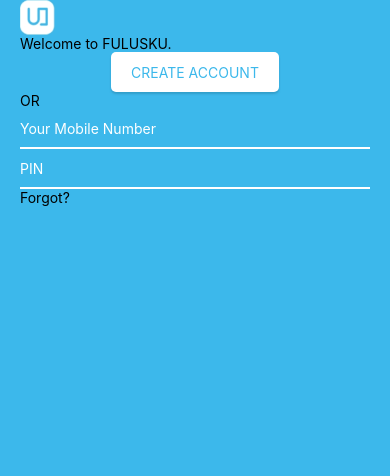
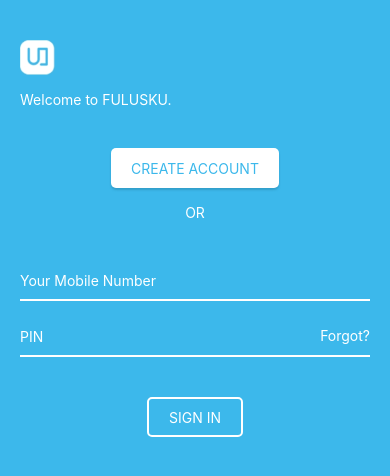
Before and after one commit to ekaadwar/FulusKu, a React Native app: screen /RegisterCode in a window 390 px wide. Shown: the top 476 px of the page. Built offline with nearby package versions, Linux system fonts and the light colour scheme.

Commit message:
membuat SpaceHorizontal component; mengatur spacing pada Login screen

```diff
--- a/src/components/MainButton.js
+++ b/src/components/MainButton.js
@@ -6,6 +6,9 @@
   if (primary) {
   }
   const styles = StyleSheet.create({
+    buttonWrap: {
+      alignItems: "center",
+    },
     primaryParent: {
       backgroundColor: "#FFF",
       shadowColor: "#2A86AC",
@@ -27,6 +30,7 @@
     },
   });
   return (
+    <View style={styles.buttonWrap}>
       <TouchableOpacity onPress={onPress}>
         <View
           style={[
@@ -39,6 +43,7 @@
           </Text>
         </View>
       </TouchableOpacity>
+    </View>
   );
 };
 
--- a/src/components/MainInput.js
+++ b/src/components/MainInput.js
@@ -1,7 +1,7 @@
 import React from "react";
 import { TextInput, StyleSheet } from "react-native";
 
-const MainInput = ({ placeholder = "Input your data" }) => {
+const MainInput = ({ numeric = false, placeholder = "Input your data" }) => {
   const styles = StyleSheet.create({
     input: {
       color: "#FFF",
@@ -11,7 +11,13 @@
       borderBottomColor: "#FFF",
     },
   });
-  return <TextInput style={styles.input} placeholder={placeholder} />;
+  return (
+    <TextInput
+      style={styles.input}
+      placeholder={placeholder}
+      keyboardType={numeric ? "numeric" : "default"}
+    />
+  );
 };
 
 export default MainInput;
--- /dev/null
+++ b/src/components/SpaceHorizontal.js
@@ -0,0 +1,13 @@
+import React from "react";
+import { View, StyleSheet } from "react-native";
+
+const SpaceHorizontal = ({ space = 5 }) => {
+  const styles = StyleSheet.create({
+    space: {
+      marginBottom: space,
+    },
+  });
+  return <View style={styles.space} />;
+};
+
+export default SpaceHorizontal;
--- a/src/screens/Login.js
+++ b/src/screens/Login.js
@@ -5,25 +5,39 @@
 import MainButton from "../components/MainButton";
 import { GeneralStyle } from "../components/GeneralStyles";
 import MainInput from "../components/MainInput";
+import SpaceHorizontal from "../components/SpaceHorizontal";
 
 const Login = () => {
   return (
     <View style={GeneralStyle.parentTop}>
       <View style={GeneralStyle.container}>
+        <SpaceHorizontal space={40} />
         <Image source={logoNoName} />
-        <Text>Welcome to FULUSKU.</Text>
-        <View style={styles.buttonWrap}>
-          <MainButton primary text="CREATE ACCOUNT" />
-        </View>
+        <SpaceHorizontal space={16} />
 
-        <Text>OR</Text>
+        <Text style={GeneralStyle.mainText}>Welcome to FULUSKU.</Text>
+        <SpaceHorizontal space={40} />
+
+        <MainButton primary text="CREATE ACCOUNT" />
+        <SpaceHorizontal space={16} />
+
+        <Text style={[GeneralStyle.mainText, styles.or]}>OR</Text>
+        <SpaceHorizontal space={40} />
+
         <MainInput placeholder="Your Mobile Number" />
+        <SpaceHorizontal space={16} />
+
         <View>
-          <MainInput placeholder="PIN" />
-          <View>
-            <Text>Forgot?</Text>
+          <MainInput numeric placeholder="PIN" />
+          <View style={styles.forgotWrap}>
+            <TouchableOpacity>
+              <Text style={GeneralStyle.mainText}>Forgot?</Text>
+            </TouchableOpacity>
           </View>
         </View>
+        <SpaceHorizontal space={40} />
+
+        <MainButton text="SIGN IN" />
       </View>
     </View>
   );
@@ -32,7 +46,12 @@
 export default Login;
 
 const styles = StyleSheet.create({
-  buttonWrap: {
-    alignItems: "center",
+  forgotWrap: {
+    position: "absolute",
+    right: 0,
+    top: 10,
+  },
+  or: {
+    textAlign: "center",
   },
 });
```
Lines whose indentation alone changed are shown as unchanged.
